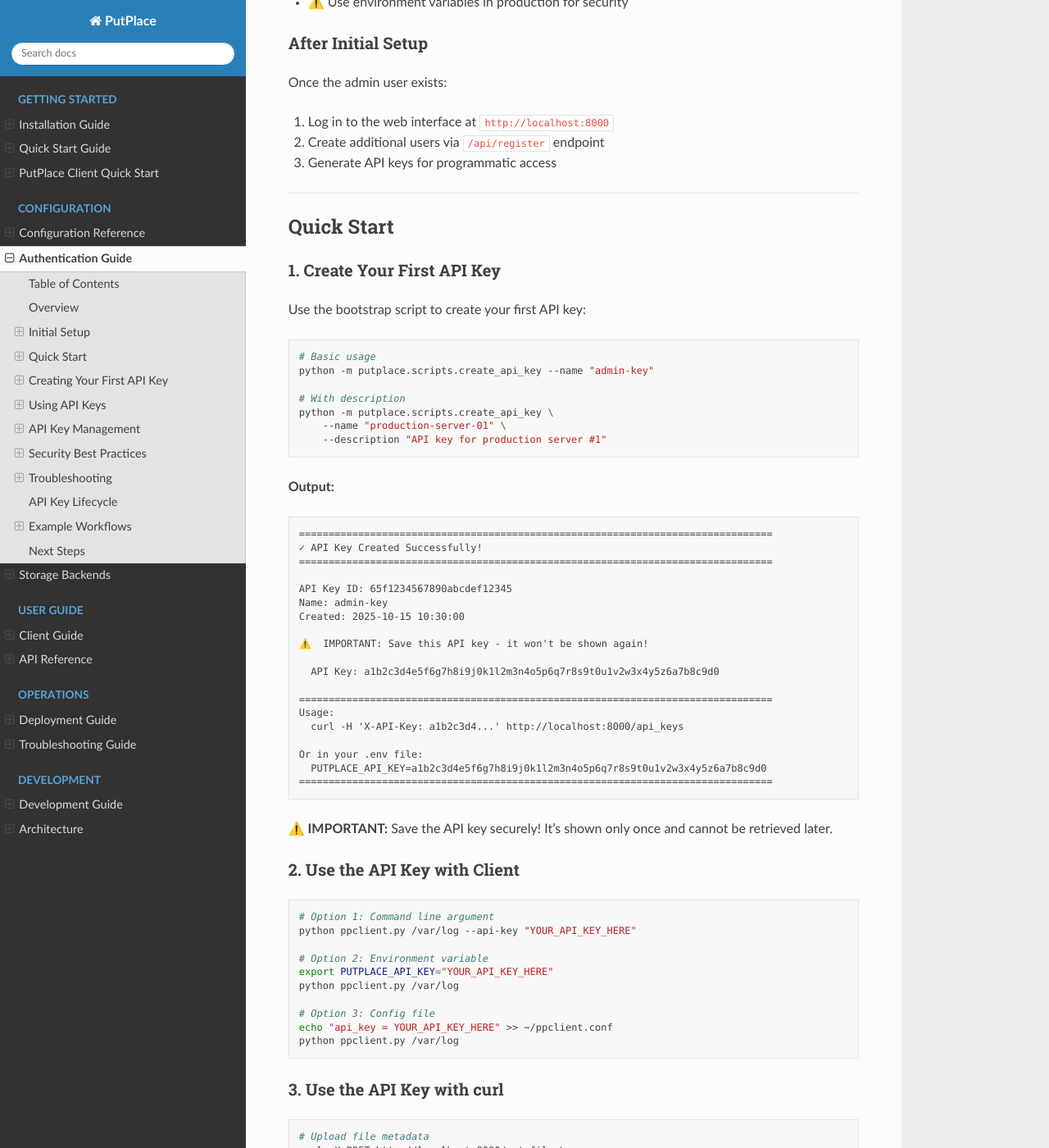
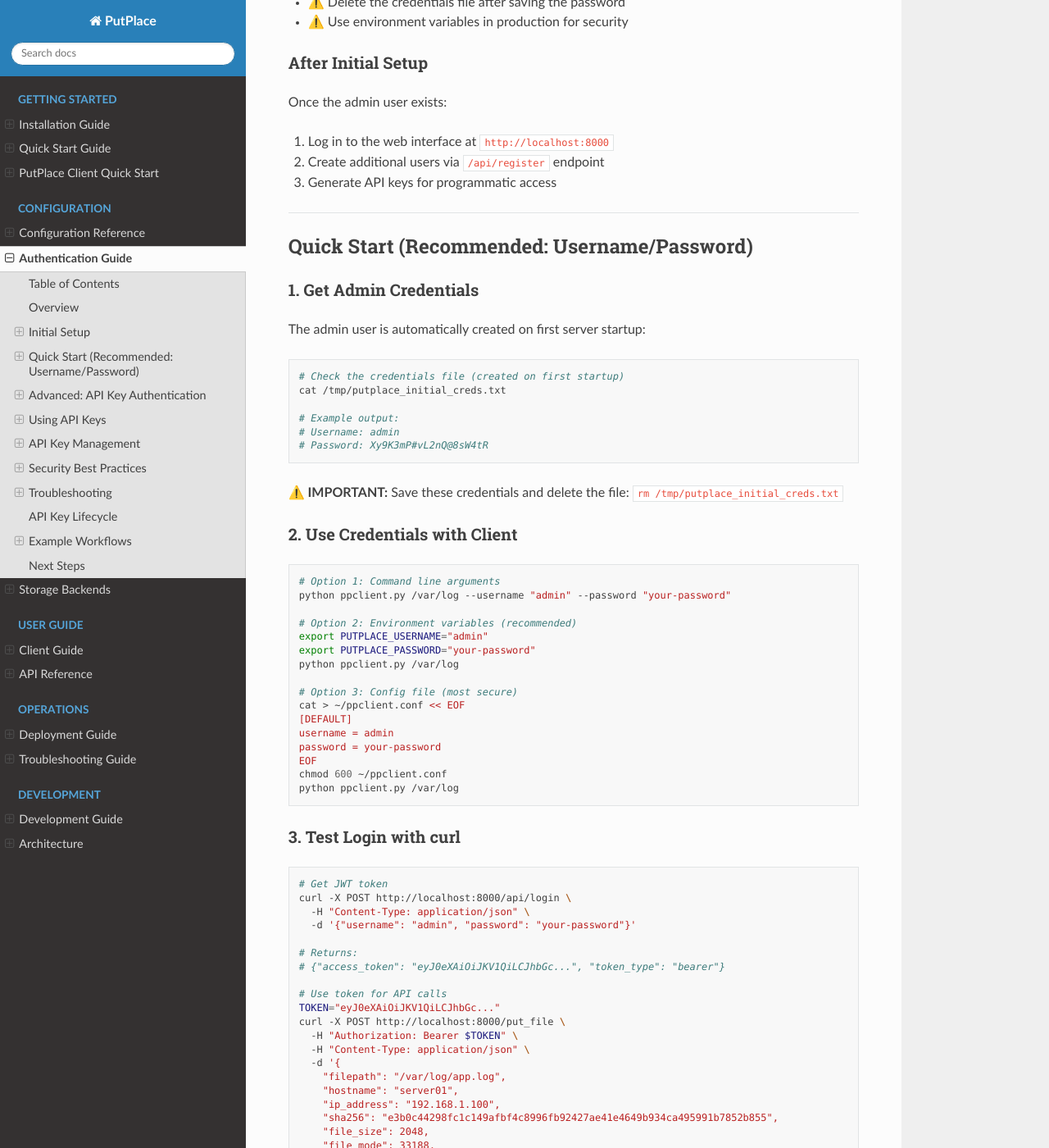
Before and after one commit to jdrumgoole/putplace, a Sphinx documentation site: the page built from docs/AUTHENTICATION.md, in a window 1280 px wide and 1400 px high, scrolled down 2459 px. Shown: the whole window at 82% size. Built offline with Sphinx 7.4.7 and the Read the Docs theme 3.1.0, drawn with Linux system fonts in a browser that asks for light colours; pages that are not in the unit, such as notebooks, are missing from menus; some of the changed text lies outside the part shown.

Commit message:
Update AUTHENTICATION.md to prioritize username/password auth
Restructured authentication guide to reflect new priorities:

- Updated overview to list JWT tokens as recommended method
- Added new "Quick Start" section for username/password authentication
  - Shows how to get admin credentials from first startup
  - Demonstrates all three credential methods (CLI, env, config)
  - Includes JWT token usage examples with curl

- Renamed API key sections to "Advanced: API Key Authentication"
  - Added note that API keys are for backwards compatibility
  - Clarified that ppclient now uses username/password by default
  - Removed ppclient examples from API key section

- Updated Example Workflows section:
  - Added "Username/Password - Recommended" workflow
  - Renamed API key workflow to "Advanced"
  - Shows environment variable setup for credentials

API keys remain documented for backwards compatibility and advanced use cases,
but the guide now clearly recommends JWT token authentication for most users.

🤖 Generated with [Claude Code](https://claude.com/claude-code)

Co-Authored-By: Claude <noreply@anthropic.com>

````diff
--- a/docs/AUTHENTICATION.md
+++ b/docs/AUTHENTICATION.md
@@ -1,14 +1,13 @@
 # Authentication Guide
 
-PutPlace API uses **API Key authentication** to secure API endpoints and **User authentication** for web access. This guide explains how to set up and use authentication.
+PutPlace supports **two authentication methods**: JWT tokens (recommended for most users) and API keys (advanced use cases). This guide explains how to set up and use authentication.
 
 ## Table of Contents
 
 - [Overview](#overview)
 - [Initial Setup](#initial-setup)
-- [Quick Start](#quick-start)
-- [Creating Your First API Key](#creating-your-first-api-key)
-- [Using API Keys](#using-api-keys)
+- [Quick Start (Recommended: Username/Password)](#quick-start-recommended-usernamepassword)
+- [Advanced: API Key Authentication](#advanced-api-key-authentication)
 - [API Key Management](#api-key-management)
 - [Security Best Practices](#security-best-practices)
 
@@ -17,8 +16,8 @@ PutPlace API uses **API Key authentication** to secure API endpoints and **User
 ## Overview
 
 **Authentication Methods:**
-- **API Key Authentication** (via `X-API-Key` header) - For API endpoints
-- **User Authentication** (username/password + JWT) - For web interface
+- **JWT Token Authentication** (username/password login) - **Recommended** for client and web interface
+- **API Key Authentication** (via `X-API-Key` header) - Advanced use cases and backwards compatibility
 
 **Protected Endpoints:**
 - `POST /put_file` - Upload file metadata
@@ -108,68 +107,59 @@ Once the admin user exists:
 
 ---
 
-## Quick Start
+## Quick Start (Recommended: Username/Password)
 
-### 1. Create Your First API Key
+### 1. Get Admin Credentials
 
-Use the bootstrap script to create your first API key:
+The admin user is automatically created on first server startup:
 
 ```bash
-# Basic usage
-python -m putplace.scripts.create_api_key --name "admin-key"
+# Check the credentials file (created on first startup)
+cat /tmp/putplace_initial_creds.txt
 
-# With description
-python -m putplace.scripts.create_api_key \
-    --name "production-server-01" \
-    --description "API key for production server #1"
+# Example output:
+# Username: admin
+# Password: Xy9K3mP#vL2nQ@8sW4tR
 ```
 
-**Output:**
-```
-================================================================================
-✓ API Key Created Successfully!
-================================================================================
+**⚠️ IMPORTANT:** Save these credentials and delete the file: `rm /tmp/putplace_initial_creds.txt`
 
-API Key ID: 65f1234567890abcdef12345
-Name: admin-key
-Created: 2025-10-15 10:30:00
-
-⚠️  IMPORTANT: Save this API key - it won't be shown again!
-
-  API Key: a1b2c3d4e5f6g7h8i9j0k1l2m3n4o5p6q7r8s9t0u1v2w3x4y5z6a7b8c9d0
-
-================================================================================
-Usage:
-  curl -H 'X-API-Key: a1b2c3d4...' http://localhost:8000/api_keys
-
-Or in your .env file:
-  PUTPLACE_API_KEY=a1b2c3d4e5f6g7h8i9j0k1l2m3n4o5p6q7r8s9t0u1v2w3x4y5z6a7b8c9d0
-================================================================================
-```
-
-**⚠️ IMPORTANT:** Save the API key securely! It's shown only once and cannot be retrieved later.
-
-### 2. Use the API Key with Client
+### 2. Use Credentials with Client
 
 ```bash
-# Option 1: Command line argument
-python ppclient.py /var/log --api-key "YOUR_API_KEY_HERE"
+# Option 1: Command line arguments
+python ppclient.py /var/log --username "admin" --password "your-password"
 
-# Option 2: Environment variable
-export PUTPLACE_API_KEY="YOUR_API_KEY_HERE"
+# Option 2: Environment variables (recommended)
+export PUTPLACE_USERNAME="admin"
+export PUTPLACE_PASSWORD="your-password"
 python ppclient.py /var/log
 
-# Option 3: Config file
-echo "api_key = YOUR_API_KEY_HERE" >> ~/ppclient.conf
+# Option 3: Config file (most secure)
+cat > ~/ppclient.conf << EOF
+[DEFAULT]
+username = admin
+password = your-password
+EOF
+chmod 600 ~/ppclient.conf
 python ppclient.py /var/log
 ```
 
-### 3. Use the API Key with curl
+### 3. Test Login with curl
 
 ```bash
-# Upload file metadata
+# Get JWT token
+curl -X POST http://localhost:8000/api/login \
+  -H "Content-Type: application/json" \
+  -d '{"username": "admin", "password": "your-password"}'
+
+# Returns:
+# {"access_token": "eyJ0eXAiOiJKV1QiLCJhbGc...", "token_type": "bearer"}
+
+# Use token for API calls
+TOKEN="eyJ0eXAiOiJKV1QiLCJhbGc..."
 curl -X POST http://localhost:8000/put_file \
-  -H "X-API-Key: YOUR_API_KEY_HERE" \
+  -H "Authorization: Bearer $TOKEN" \
   -H "Content-Type: application/json" \
   -d '{
     "filepath": "/var/log/app.log",
@@ -188,7 +178,11 @@ curl -X POST http://localhost:8000/put_file \
 
 ---
 
-## Creating Your First API Key
+## Advanced: API Key Authentication
+
+**Note:** API keys are supported for backwards compatibility and advanced use cases. Most users should use username/password authentication instead.
+
+### Creating Your First API Key
 
 Since all endpoints require authentication, you need to bootstrap the first API key directly in the database.
 
@@ -234,16 +228,7 @@ echo "API Key: $API_KEY"
 
 ## Using API Keys
 
-### With Python Client
-
-```bash
-# Using command line
-ppclient /var/log --api-key "your-api-key-here"
-
-# Using environment variable
-export PUTPLACE_API_KEY="your-api-key-here"
-ppclient /var/log
-```
+**Note:** The PutPlace client (ppclient) now uses username/password authentication by default. API keys can still be used directly with curl or custom scripts for advanced use cases.
 
 ### With curl
 
@@ -487,18 +472,29 @@ graph TD
 
 ## Example Workflows
 
-### Single Server Setup
+### Single Server Setup (Username/Password - Recommended)
+
+```bash
+# 1. Get admin credentials from first startup
+cat /tmp/putplace_initial_creds.txt
+
+# 2. Save to environment
+echo 'export PUTPLACE_USERNAME="admin"' >> ~/.bashrc
+echo 'export PUTPLACE_PASSWORD="your-password-here"' >> ~/.bashrc
+source ~/.bashrc
+
+# 3. Use client
+ppclient /var/log
+```
+
+### Single Server Setup (API Key - Advanced)
 
 ```bash
 # 1. Create API key
 python -m putplace.scripts.create_api_key --name "server-01"
 
-# 2. Save to environment
-echo 'export PUTPLACE_API_KEY="your-key-here"' >> ~/.bashrc
-source ~/.bashrc
-
-# 3. Use client
-ppclient /var/log
+# 2. Use with curl
+curl -H "X-API-Key: your-key-here" http://localhost:8000/api_keys
 ```
 
 ### Multi-Server Setup
````
